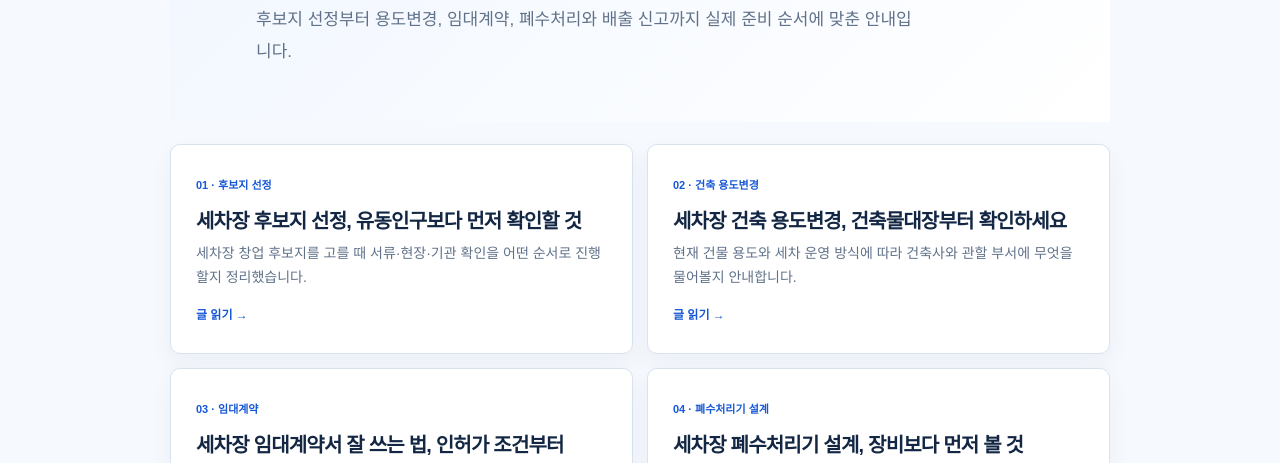
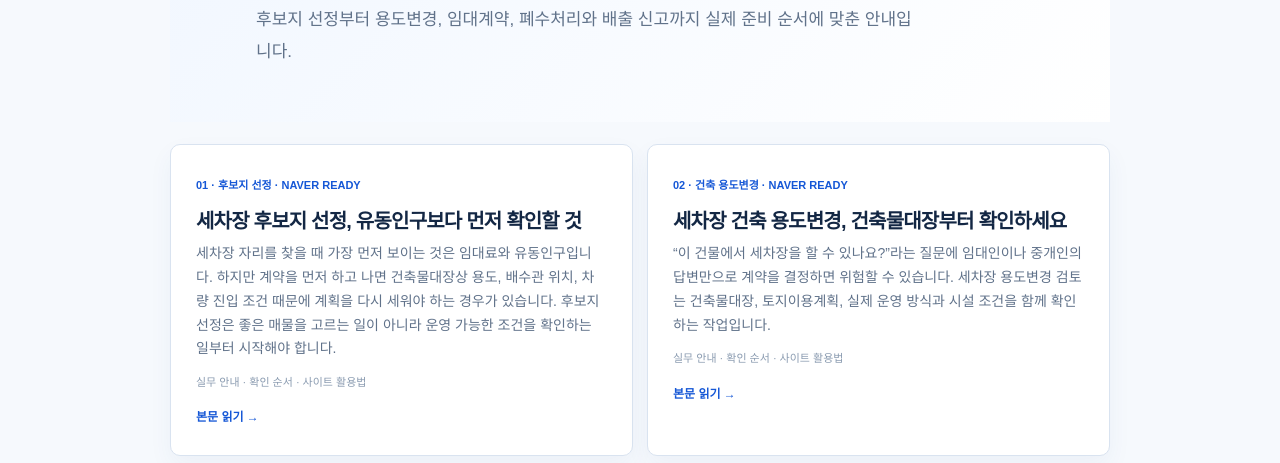
Before and after one commit to kimjindol2025/sonsecha-startup-web, a website built with Vite: page blog.html in a window 1280 px wide. Shown: the part 475-938 px from the top of the page. Built offline with nearby package versions, Linux system fonts and the light colour scheme.

Commit message:
content: show full blog previews

```diff
--- a/src/blog-extra.css
+++ b/src/blog-extra.css
@@ -1 +1,2 @@
 .blog-index{display:grid;grid-template-columns:repeat(2,1fr);gap:14px;margin-top:22px}.blog-index article{padding:25px;background:var(--paper);border:1px solid var(--line);border-radius:10px;box-shadow:0 10px 24px rgba(31,74,130,.05)}.blog-index article:last-child{grid-column:span 2}.blog-index article span{color:var(--blue);font-size:11px;font-weight:900}.blog-index h2{margin:10px 0 7px;color:var(--ink);font-size:20px;line-height:1.35;letter-spacing:-.04em}.blog-index p{margin:0;color:var(--muted);font-size:14px;line-height:1.7}.blog-index a{display:inline-block;margin-top:15px;color:var(--blue);font-size:12px;font-weight:900;text-decoration:none}.blog-post-section h2{margin-top:50px}.blog-pager{display:flex;justify-content:space-between;gap:15px;margin-top:35px;padding-top:18px;border-top:1px solid var(--line)}.blog-pager a{max-width:48%;color:var(--blue);font-size:12px;font-weight:800;text-decoration:none}@media(max-width:700px){.blog-index{grid-template-columns:1fr}.blog-index article:last-child{grid-column:auto}.blog-pager{display:grid;grid-template-columns:1fr}.blog-pager a{max-width:100%}}
+.blog-index article small{display:block;margin-top:12px;color:#8a9bb0;font-size:11px}
--- a/src/blog.js
+++ b/src/blog.js
@@ -5,7 +5,7 @@ import { blogPosts } from './blog-posts-long.js';
 const escapeHtml = (value = '') => String(value).replace(/[&<>'"]/g, (char) => ({ '&': '&amp;', '<': '&lt;', '>': '&gt;', "'": '&#39;', '"': '&quot;' }[char]));
 const articlePath = (slug) => `/blog/${encodeURIComponent(slug)}`;
 
-function postCard(post) { return `<article><span>${escapeHtml(post.category)}</span><h2>${escapeHtml(post.title)}</h2><p>${escapeHtml(post.description)}</p><a href="${articlePath(post.slug)}">글 읽기 →</a></article>`; }
+function postCard(post) { return `<article><span>${escapeHtml(post.category)} · NAVER READY</span><h2>${escapeHtml(post.title)}</h2><p>${escapeHtml(post.intro || post.description)}</p><small>실무 안내 · 확인 순서 · 사이트 활용법</small><a href="${articlePath(post.slug)}">본문 읽기 →</a></article>`; }
 
 function renderList() { const list = document.querySelector('#blogList'); if (list) list.innerHTML = blogPosts.map(postCard).join(''); }
 
```
